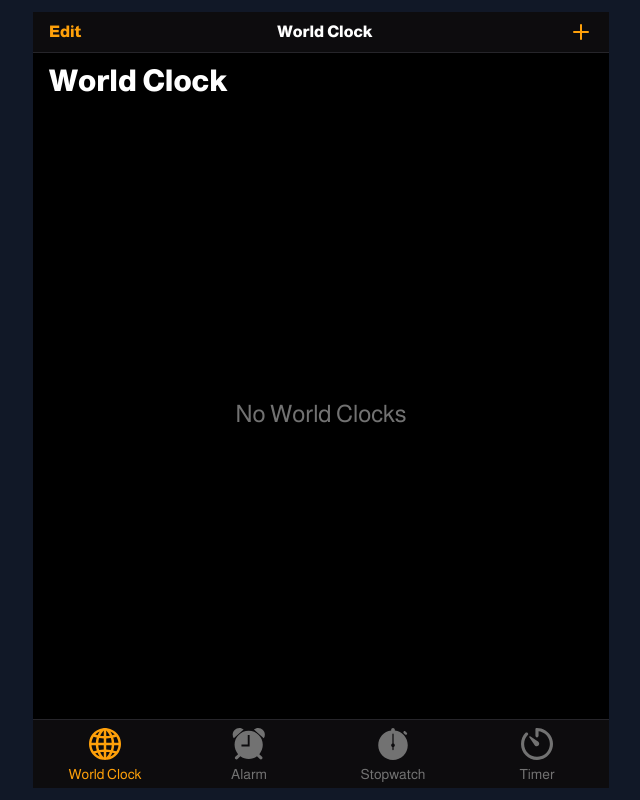
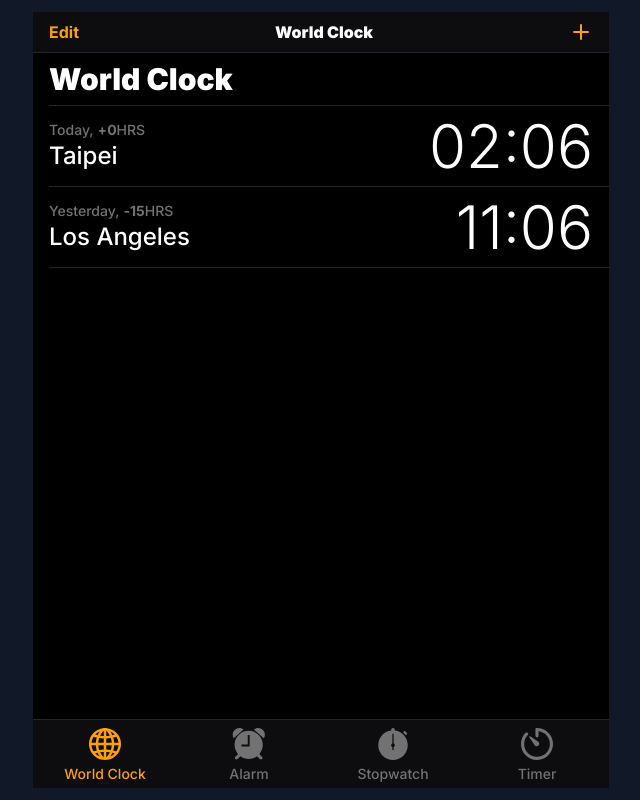
Before and after one commit to kevinshu1995/pretending-app, a Vue app: page /#/worldClock in a window 1280 px wide. Shown: the whole page, without its empty margins (319-959 px from the left). Built offline with nearby package versions, Linux system fonts and the light colour scheme.

Commit message:
font-inter

```diff
--- a/index.html
+++ b/index.html
@@ -8,7 +8,7 @@
         <link rel="preconnect" href="https://fonts.googleapis.com" />
         <link rel="preconnect" href="https://fonts.gstatic.com" crossorigin />
         <link
-            href="https://fonts.googleapis.com/css2?family=Almarai:wght@400;800&family=Public+Sans:wght@600&display=swap"
+            href="https://fonts.googleapis.com/css2?family=Inter:wght@300;500;700;900&display=swap"
             rel="stylesheet"
         />
     </head>
--- a/src/components/clock/HeadTitle.vue
+++ b/src/components/clock/HeadTitle.vue
@@ -1,5 +1,5 @@
 <template>
-    <h1 class="text-3xl font-black py-2.5">
+    <h1 class="text-3xl font-black py-2">
         {{ title }}
     </h1>
 </template>
--- a/src/components/clock/worldClock/SelectedZone.vue
+++ b/src/components/clock/worldClock/SelectedZone.vue
@@ -1,15 +1,92 @@
 <template>
-    <ul class="flex-grow flex flex-col">
-        <li class="text-dove-gray-500 text-center text-2xl my-auto">
-            No World Clocks
-        </li>
-    </ul>
+    <div class="flex-grow flex">
+        <template v-if="formatZones.length === 0">
+            <div class="flex-grow self-center">
+                <h2 class="text-dove-gray-500 text-center text-2xl">
+                    No World Clocks
+                </h2>
+            </div>
+        </template>
+        <template v-else>
+            <ul class="flex-grow flex flex-col">
+                <li
+                    v-for="(zone, index) in formatZones"
+                    :key="`zone-${index}`"
+                    class="
+                        flex
+                        py-2.5
+                        border-t
+                        last-of-type:border-b
+                        border-shark-500
+                        -mr-4
+                        overflow-x-hidden
+                    "
+                >
+                    <div class="flex-grow flex flex-col justify-center">
+                        <div class="flex space-x-1 text-sm text-dove-gray-500">
+                            <p class="">{{ zone.relative.day }},</p>
+                            <p class="flex items-center">
+                                <span class="font-bold">
+                                    {{ zone.relative.order }}
+                                </span>
+                                <span class="font-bold">
+                                    {{ zone.relative.hour }}
+                                </span>
+                                <span>HRS</span>
+                            </p>
+                        </div>
+                        <h2 class="text-2xl">{{ zone.zoneName }}</h2>
+                    </div>
+                    <div class="font-light text-6xl pr-4">
+                        {{ zone.time }}
+                    </div>
+                </li>
+            </ul>
+        </template>
+    </div>
 </template>
 
 <script>
+import { computed } from "vue";
 export default {
     name: "SelectedZone",
-    props: {},
-    setup() {},
+    props: {
+        // * 傳進來的 zones
+        selectedZones: {
+            type: Array,
+            default() {
+                return [];
+            },
+        },
+    },
+    setup(props) {
+        // 根據傳進來的 zones 轉換成需要的格式
+        const formatZones = computed(function () {
+            return [
+                {
+                    zoneName: "Taipei",
+                    time: "02:06",
+                    relative: {
+                        order: "+",
+                        day: "Today",
+                        hour: "0",
+                    },
+                },
+                {
+                    zoneName: "Los Angeles",
+                    time: "11:06",
+                    relative: {
+                        order: "-",
+                        day: "Yesterday",
+                        hour: "15",
+                    },
+                },
+            ];
+        });
+
+        return {
+            formatZones,
+        };
+    },
 };
 </script>
--- a/src/index.css
+++ b/src/index.css
@@ -4,6 +4,6 @@
 
 @layer base {
     body {
-        @apply text-white font-almarai;
+        @apply text-white font-inter;
     }
 }
--- a/src/view/clock/pages/WorldClock.vue
+++ b/src/view/clock/pages/WorldClock.vue
@@ -8,7 +8,7 @@
         />
         <div class="container flex-grow flex flex-col">
             <HeadTitle title="World Clock" />
-            <SelectedZone />
+            <SelectedZone :selected-zones="['taipei', 'Los angeles']" />
         </div>
     </div>
 </template>
--- a/tailwind.config.js
+++ b/tailwind.config.js
@@ -9,8 +9,9 @@ module.exports = {
         },
         extend: {
             fontFamily: {
-                almarai: ["Almarai", "sans-serif"],
-                "public-sans": ["Public Sans", "sans-serif"],
+                // almarai: ["Almarai", "sans-serif"],
+                // "public-sans": ["Public Sans", "sans-serif"],
+                inter: ["Inter", "sans-serif"],
             },
             colors: {
                 // 灰
```
